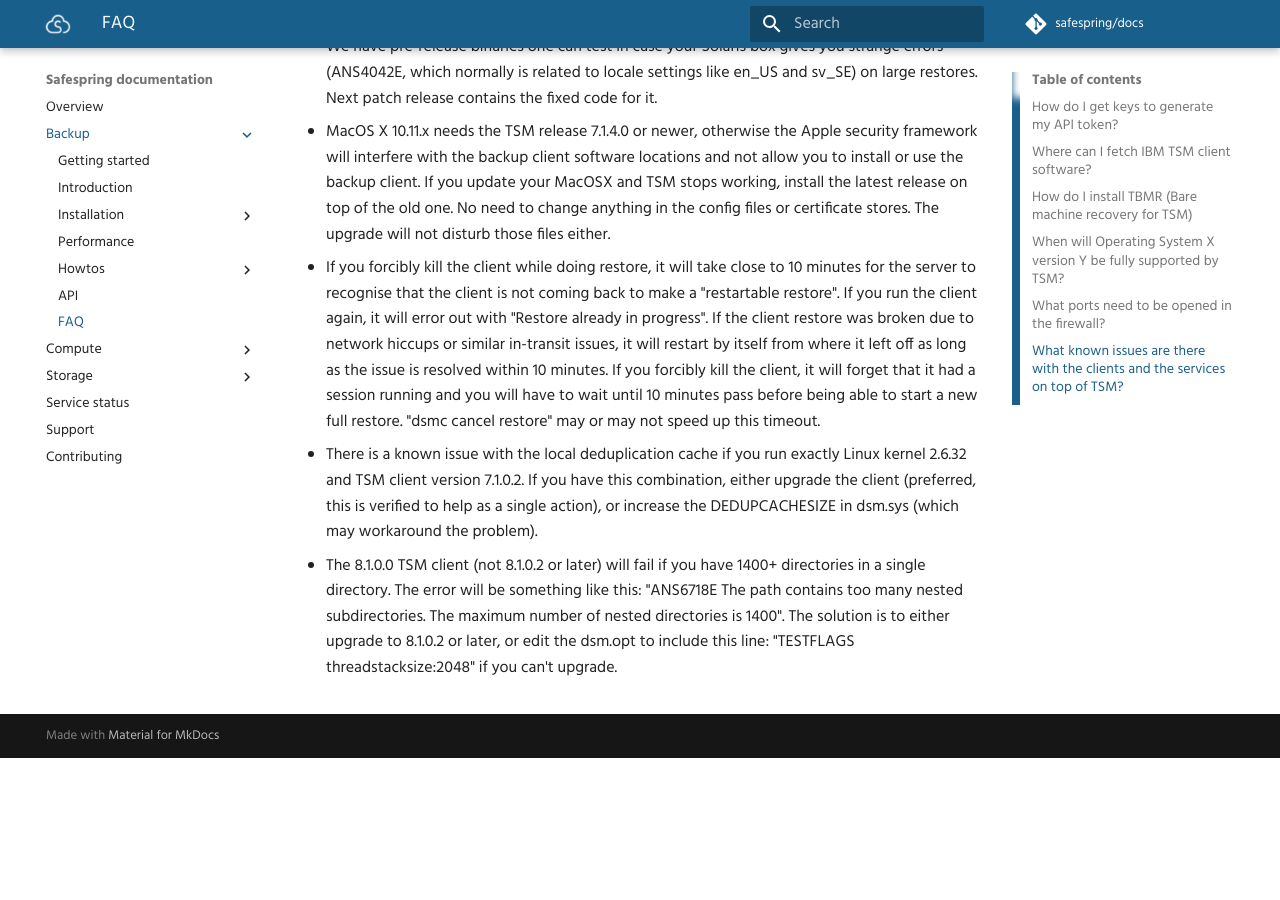
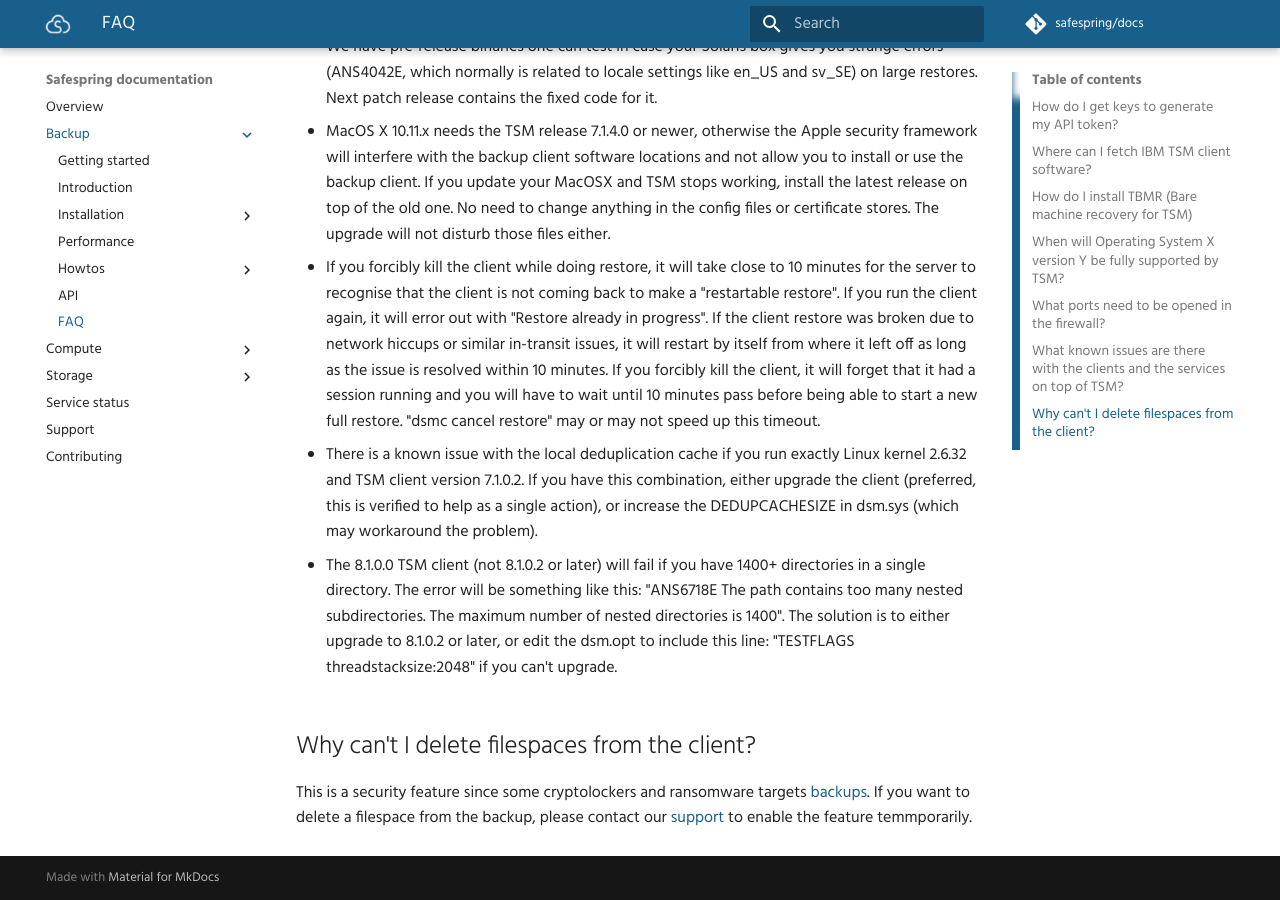
Before and after one commit to safespring/docs, an MkDocs documentation site: the page built from content/backup/faq.md, in a window 1280 px wide and 900 px high, scrolled down 1346 px. Built offline with MkDocs 1.6.1 and Material for MkDocs 9.7.7, drawn with Linux system fonts in a browser that asks for light colours; comment, search, counter and statistics services are not loaded; old or Windows-style settings are respelled for this version of MkDocs; before the commit the page ends 2104 px from its top, so only the background shows below that.

Commit message:
Added information on filespace deletion to FAQ for Backup.

```diff
--- a/content/backup/faq.md
+++ b/content/backup/faq.md
@@ -39,3 +39,10 @@ no inbound ports need to be configured, so installation and operations behind NA
 * There is a known issue with the local deduplication cache if you run exactly Linux kernel 2.6.32 and TSM client version 7.1.0.2. If you have this combination, either upgrade the client (preferred, this is verified to help as a single action), or increase the DEDUPCACHESIZE in dsm.sys (which may workaround the problem).
 
 * The 8.1.0.0 TSM client (not 8.1.0.2 or later) will fail if you have 1400+ directories in a single directory. The error will be something like this: "ANS6718E The path contains too many nested subdirectories. The maximum number of nested  directories is 1400". The solution is to either upgrade to 8.1.0.2 or later, or edit the dsm.opt to include this line: "TESTFLAGS threadstacksize:2048" if you can't upgrade.
+
+## Why can't I delete filespaces from the client?
+This is a security feature since some cryptolockers and ransomware targets [backups][ransomware]. If you want to delete a filespace from the backup, please contact our [support][supportpage] to enable the feature temmporarily.
+
+
+[ransomware]:http://www.backupcentral.com/forum/5/254427/ransomware_deleted_tsm_backups_from_node
+[supportpage]:https://docs.safespring.com/support/
```
